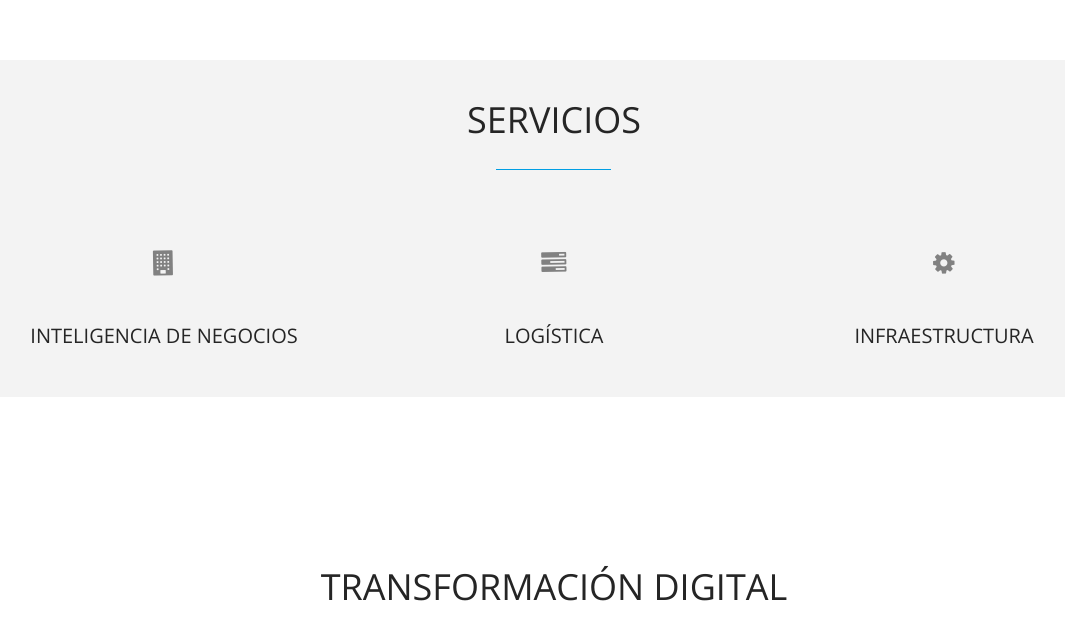
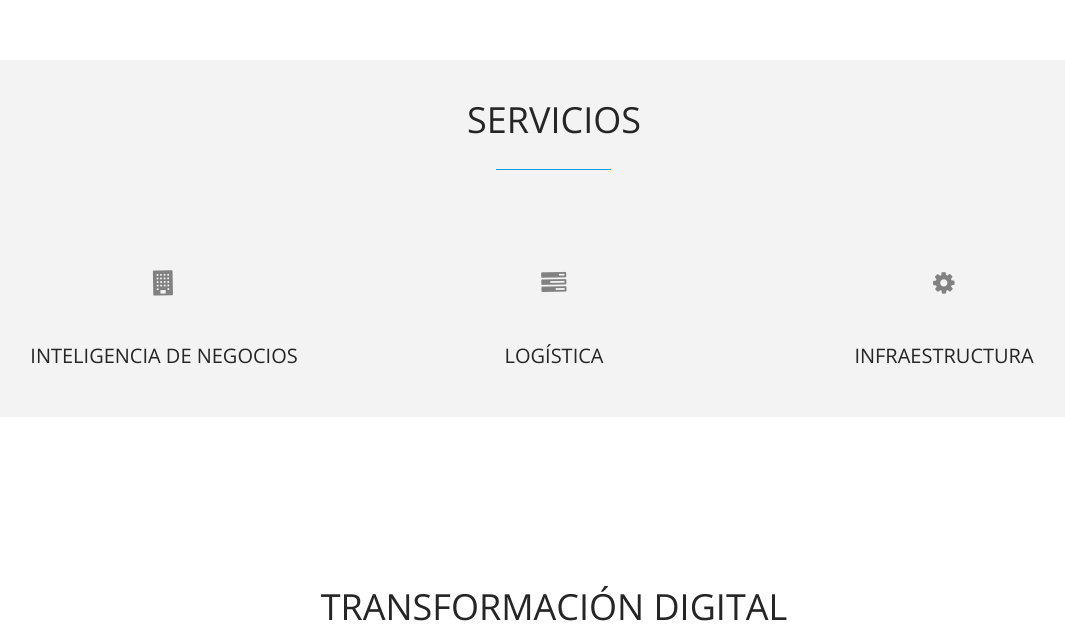
Before and after one commit to santiago-arzola/Rush, a PHP site: page / in a window 1280 px wide. Shown: the part 840-1470 px from the top of the page, without its empty margins (86-1151 px from the left). Run offline with PHP 8.4, Linux system fonts and the light colour scheme; some libraries are stand-ins or nearby versions.

Commit message:
actualizaciones

```diff
--- a/Contacto.php
+++ b/Contacto.php
@@ -69,7 +69,7 @@
 
 
                         <div class="col-md-7 contact-form wow animated fadeInLeft">
-                            <form  action="Enviar.php" method="post">
+                            <form method="post">
                                 <div class="input-field">
                                     <input type="text" name="name" class="form-control" placeholder="Nombre">
                                 </div>
@@ -82,8 +82,9 @@
                                 <div class="input-field">
                                     <textarea name="message" class="form-control" placeholder="Mensaje"></textarea>
                                 </div>
-                                <button type="submit" id="submit" class="btn btn-blue btn-effect"><i class="fa fa-paper-plane fa-lg"></i></button>
+                                <button type="submit" name="enviar" class="btn btn-blue btn-effect"><i class="fa fa-paper-plane fa-lg"></i></button>
                             </form>
+                            <?php include("Enviar.php");?>
                         </div>
 
                         <div class="col-md-5 wow animated fadeInRight" style="MARGIN-TOP: -24px;">
--- a/Servicios.php
+++ b/Servicios.php
@@ -152,7 +152,7 @@
 
                         <div class="col-md-4 col-sm-6 col-xs-12 text-center wow animated zoomIn">
                             <div class="service-item" data-toggle="modal" data-target="#myModal">
-                                <div class="service-icon">
+                                <div class="service-icon" style="margin-top: 2rem;">
                                     <i class="fa fa-building fa-3x"></i>
                                 </div>
                                 <h3>Inteligencia de negocios</h3>
@@ -161,7 +161,7 @@
 
                         <div class="col-md-4 col-sm-6 col-xs-12 text-center wow animated zoomIn" data-wow-delay="0.3s">
                             <div class="service-item" data-toggle="modal" data-target="#myModal2">
-                                <div class="service-icon">
+                                <div class="service-icon" style="margin-top: 2rem;">
                                     <i class="fa fa-tasks fa-3x"></i>
                                 </div>
                                 <h3>Logística</h3>
@@ -170,7 +170,7 @@
 
                         <div class="col-md-4 col-sm-6 col-xs-12 text-center wow animated zoomIn" data-wow-delay="0.6s">
                             <div class="service-item" data-toggle="modal" data-target="#myModal3">
-                                <div class="service-icon">
+                                <div class="service-icon" style="margin-top: 2rem;">
                                     <i class="fa fa-gear fa-3x"></i>
                                 </div>
                                 <h3>Infraestructura</h3>
--- a/comun/menu.php
+++ b/comun/menu.php
@@ -7,7 +7,7 @@
                     <!-- responsive nav button -->
                     <button style="height: 4rem;" type="button" class="navbar-toggle" data-toggle="collapse" data-target=".navbar-collapse">
                         <h1 class="navbar-brand">
-                            <a href="./index.php"><img src="./Recursos/Logos/R oficial.png" alt="logo" style="margin-left: -64rem;height: 40px;width: 40px;margin-top: -2rem;"></a>
+                            <a href="./index.php"><img src="./Recursos/Logos/R oficial.png" alt="logo" style="margin-left: -55rem;height: 40px;width: 40px;margin-top: -2rem;"></a>
                         </h1>
                         <span class="sr-only">Toggle navigation</span>
                         <span class="icon-bar"></span>
--- a/index.php
+++ b/index.php
@@ -152,7 +152,7 @@
 						<div class="col-md-4 col-sm-6 col-xs-12 text-center wow animated zoomIn">
 							<div class="service-item">
 								<a style="color: #818181;" href="./Servicios.php">
-									<div class="service-icon">
+									<div class="service-icon" style="margin-top: 2rem;">
 										<i class="fa fa-building fa-3x"></i>
 									</div>
 									<h3>Inteligencia de negocios</h3>
@@ -164,7 +164,7 @@
 						<div class="col-md-4 col-sm-6 col-xs-12 text-center wow animated zoomIn" data-wow-delay="0.3s">
 							<div class="service-item">
 								<a style="color: #818181;" href="./Servicios.php">
-									<div class="service-icon">
+									<div class="service-icon" style="margin-top: 2rem;">
 										<i class="fa fa-tasks fa-3x"></i>
 									</div>
 									<h3>Logística</h3>
@@ -175,7 +175,7 @@
 						<div class="col-md-4 col-sm-6 col-xs-12 text-center wow animated zoomIn" data-wow-delay="0.6s">
 							<div class="service-item">
 								<a style="color: #818181;" href="./Servicios.php">
-									<div class="service-icon">
+									<div class="service-icon" style="margin-top: 2rem;">
 										<i class="fa fa-gear fa-3x"></i>
 									</div>
 									<h3>Infraestructura</h3>
```
Also changed, not shown: Enviar.php (+16 -6 lines).
